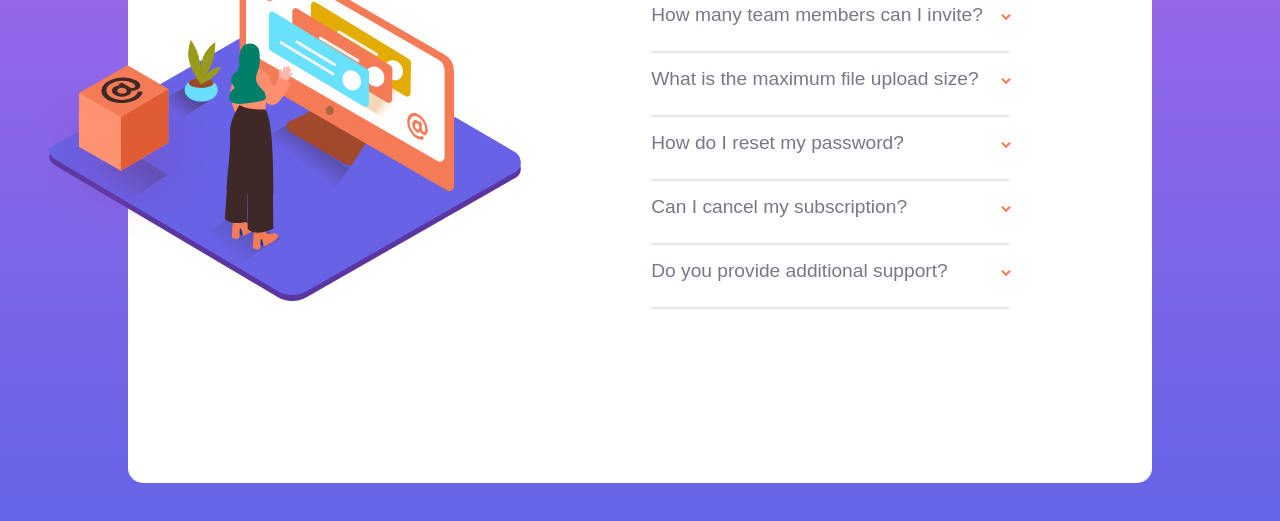
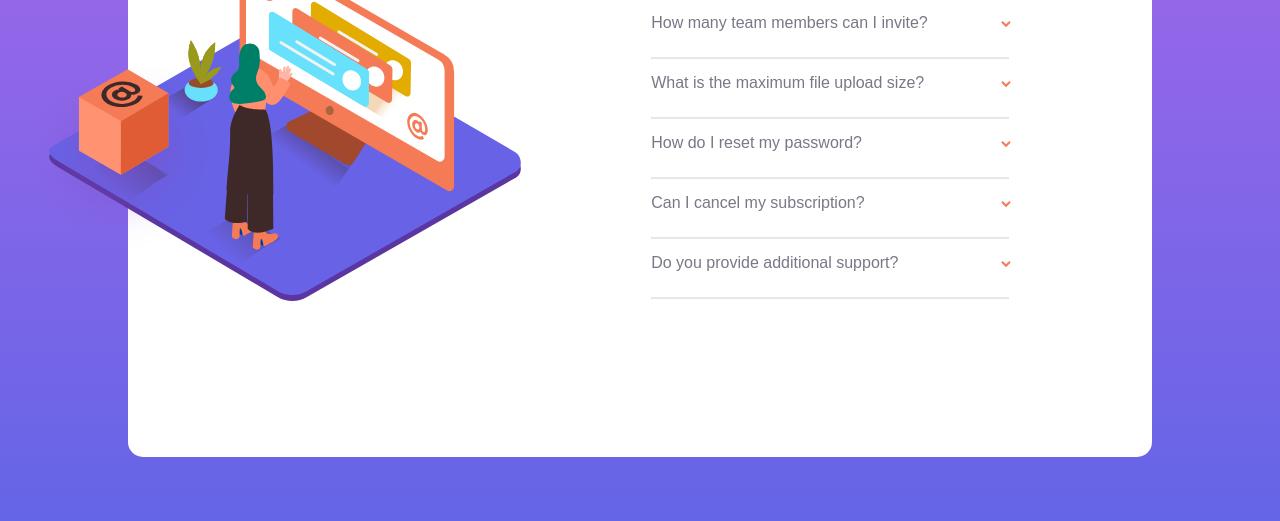
Before and after one commit to julio-mansan2/faq, a plain HTML site: page index.html in a window 1280 px wide. Shown: the part 279-800 px from the top of the page. Drawn offline with Linux system fonts and the light colour scheme.

Commit message:
Alteração no padding e font-size

```diff
--- a/src/css/style.css
+++ b/src/css/style.css
@@ -8,7 +8,7 @@ body {
 main {
     height: 100%;
     background-image: linear-gradient(to bottom, hsl(273, 75%, 66%), hsl(240, 73%, 65%));
-    padding: 3% 10%;
+    padding: 5% 10%;
 }
 
 hr {
@@ -49,7 +49,7 @@ hr {
 .acordeon {
     margin: 15px 0;
     transition: 0.3s ease-in-out;
-    font: 400 1.2rem 'Kummbh Sans', sans-serif;
+    font: 400 1rem 'Kummbh Sans', sans-serif;
     color: hsl(240, 6%, 50%);
 }
 
@@ -74,7 +74,7 @@ hr {
 }
 
 .info {
-    font-size: 15px;
+    font-size: 0.9rem;
     margin-bottom: 10px;
     overflow: hidden;
     max-height: 0;
```
